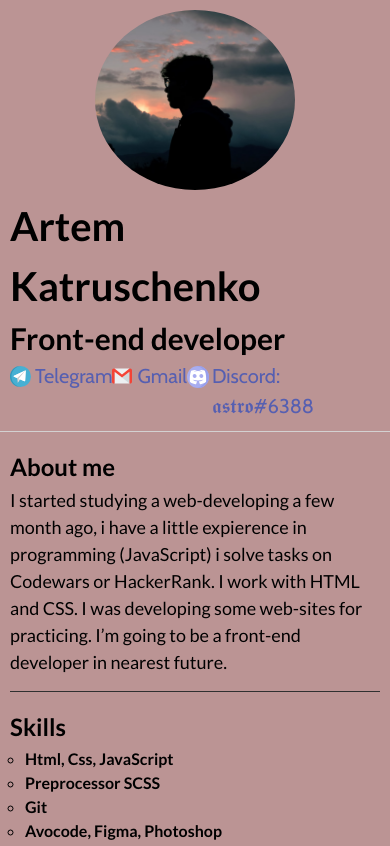
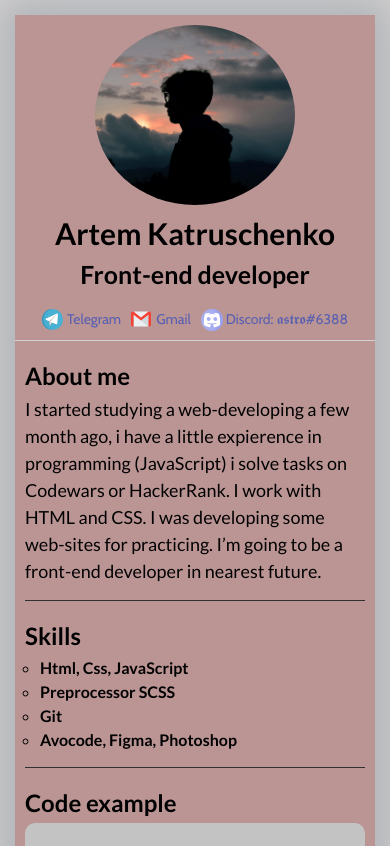
Before and after one commit to Astro2k19/rsschool-cv, a plain HTML site: page index.html in a window 390 px wide. Shown: the top 846 px of the page. Drawn offline with Linux system fonts and the light colour scheme.

Commit message:
feat: add some changes

```diff
--- a/style.css
+++ b/style.css
@@ -63,6 +63,8 @@ body {
   font-family: 'Lato';
   font-weight: 400;
   background-color: #d3d1d1;
+
+
 }
 
 ul[class],
@@ -81,7 +83,8 @@ a {
     max-width: 1000px;
     overflow: hidden;
     margin: 0 auto;
-    /* padding: 0 15px; */
+    padding: 15px 15px;
+    background: #d3d1d1;
 }
 
 .about{
@@ -107,30 +110,48 @@ a {
 
  .about__img{
    order: -1;
-   /* margin: 0 auto; */
  }
 
 .item-about__contact{
   display: flex;
 }
 
-.item-contact{
-  margin:0;
-}
-
 .item-contact:first-child{
   display: none;
 }
+.item-about__subtitle{
+  text-align: center;
+  margin: 0 0 15px 0;
+}
 
 }
+
+
 
 .item-about__title{
     font-size: 40px;
     font-weight: 800;
 }
+@media(max-width:460px){
+  .item-about__title{
+    font-size: 35px;
+  }
+}
+
+@media(max-width:390px){
+  .item-about__title{
+    font-size: 30px;
+  }
+}
 
 .item-about__subtitle{
     font-size: 30px;
+}
+
+@media(max-width:390px){
+  .item-about__subtitle{
+    font-size: 25px;
+}
 }
 
 .item-contact{
@@ -143,10 +164,18 @@ a {
 
 }
 
+@media(max-width:870px){
+  .item-contact{
+    margin: 0 10px 0 0;
+  }
+}
+
 .item-contact a:hover{
   color: rgb(26, 39, 153);
   transition: .3s linear;
 }
+
+
 
 .teleg a:before{
 
@@ -199,6 +228,25 @@ a {
   display: block;
   }
 
+  @media(max-width:460px){
+    .item-contact a{
+      font-size: 14px;
+    }
+
+    .disc a:before{
+      top: 0;
+    }
+
+    .mail a:before{
+      top: 0;
+    }
+
+    .teleg a:before{
+      top: 0;
+    }
+
+  }
+
 .item-contact a img{
   margin-right: 5px;
   float: left;
@@ -240,6 +288,7 @@ a {
   padding: 5px 0;
   border-radius: 10px;
   font-size: 15px;
+  overflow: auto;
 }
 
 .body-about__item:last-child{
```
